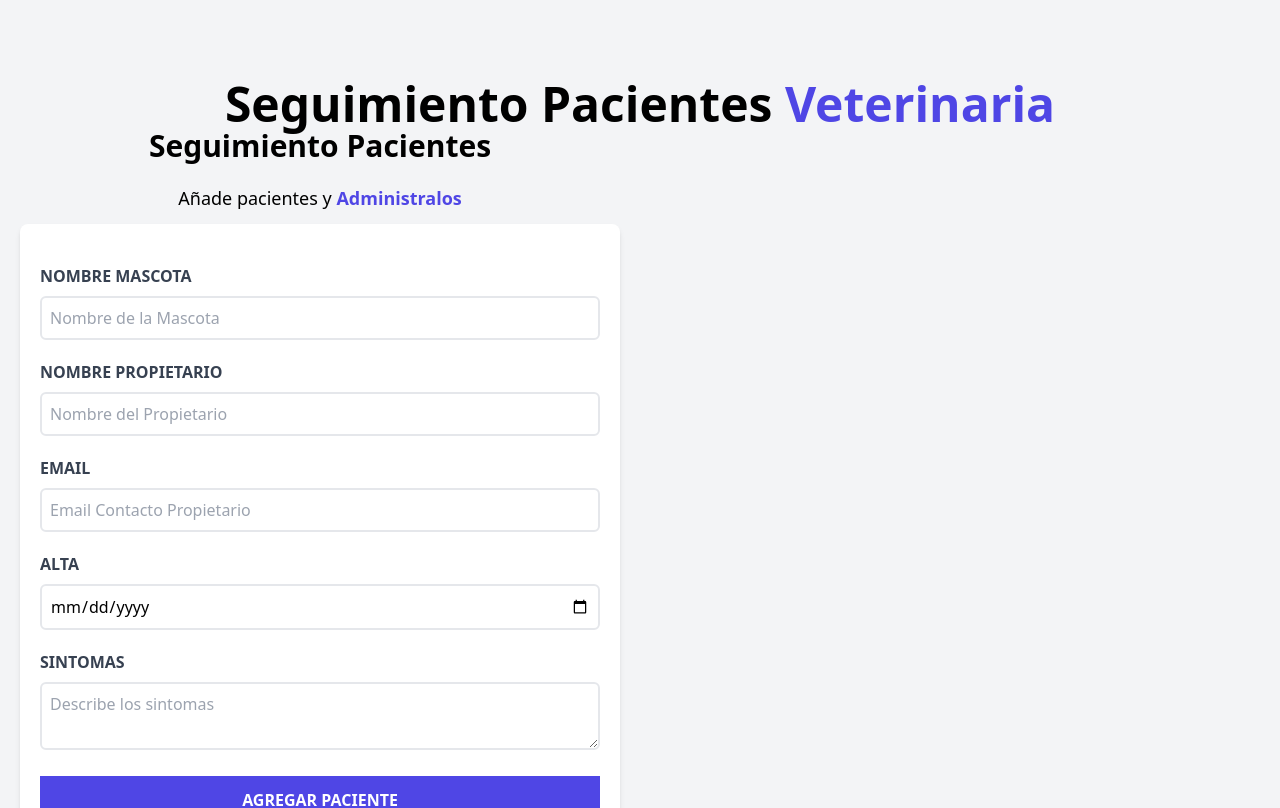
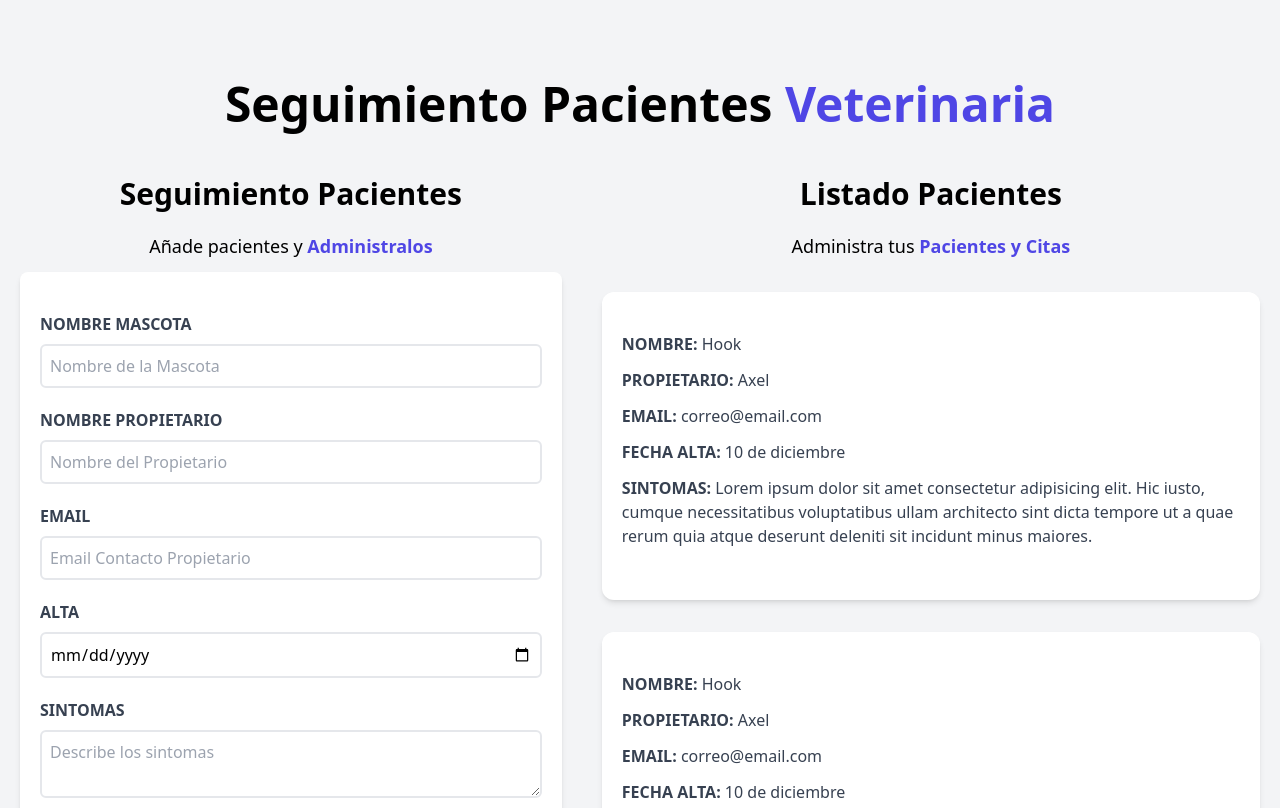
Before and after one commit to CristianAGR/citas-react, a React (Vite) app: page / in a window 1280 px wide. Shown: the top 808 px of the page. Built offline with nearby package versions, Linux system fonts and the light colour scheme.

Commit message:
cambios de posicion

```diff
--- a/src/App.jsx
+++ b/src/App.jsx
@@ -7,8 +7,10 @@ function App() {
   return (
     <div className="container mx-auto mt-20">
        <Header/>
+       <div className="mt-12 md:flex">
        <Formulario/>
        <ListadoPacientes/>
+       </div>
     </div>
   )
 }
--- a/src/components/Paciente.jsx
+++ b/src/components/Paciente.jsx
@@ -1,7 +1,7 @@
 
 const Paciente = () => {
   return (
-    <div className='m-3 bg-white shadow-md px-5 py-10 rounded-xl'>
+    <div className='mx-5 my-8 bg-white shadow-md px-5 py-10 rounded-xl'>
     <p className='font-bold mb-3 text-gray-700 uppercase'> Nombre: {''}
       <span className=' font-normal normal-case'>Hook</span>
     </p>
```
